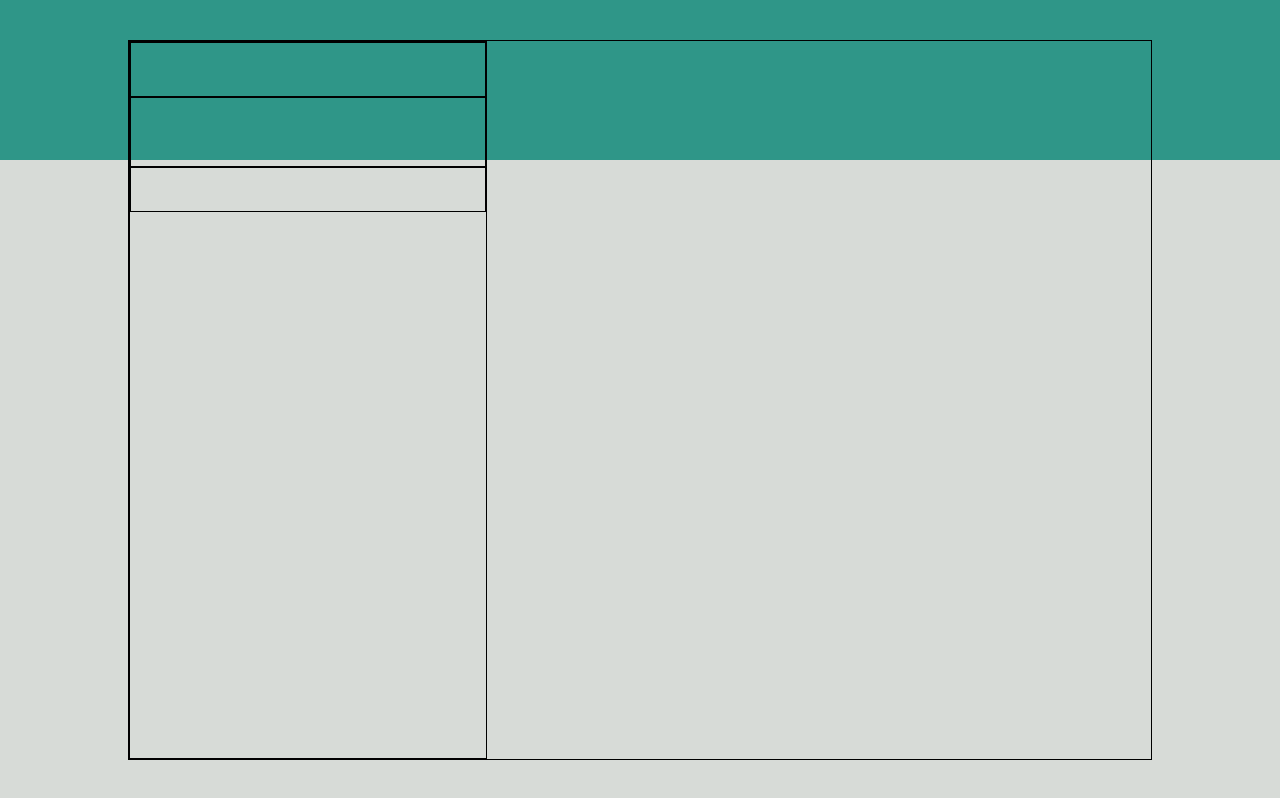
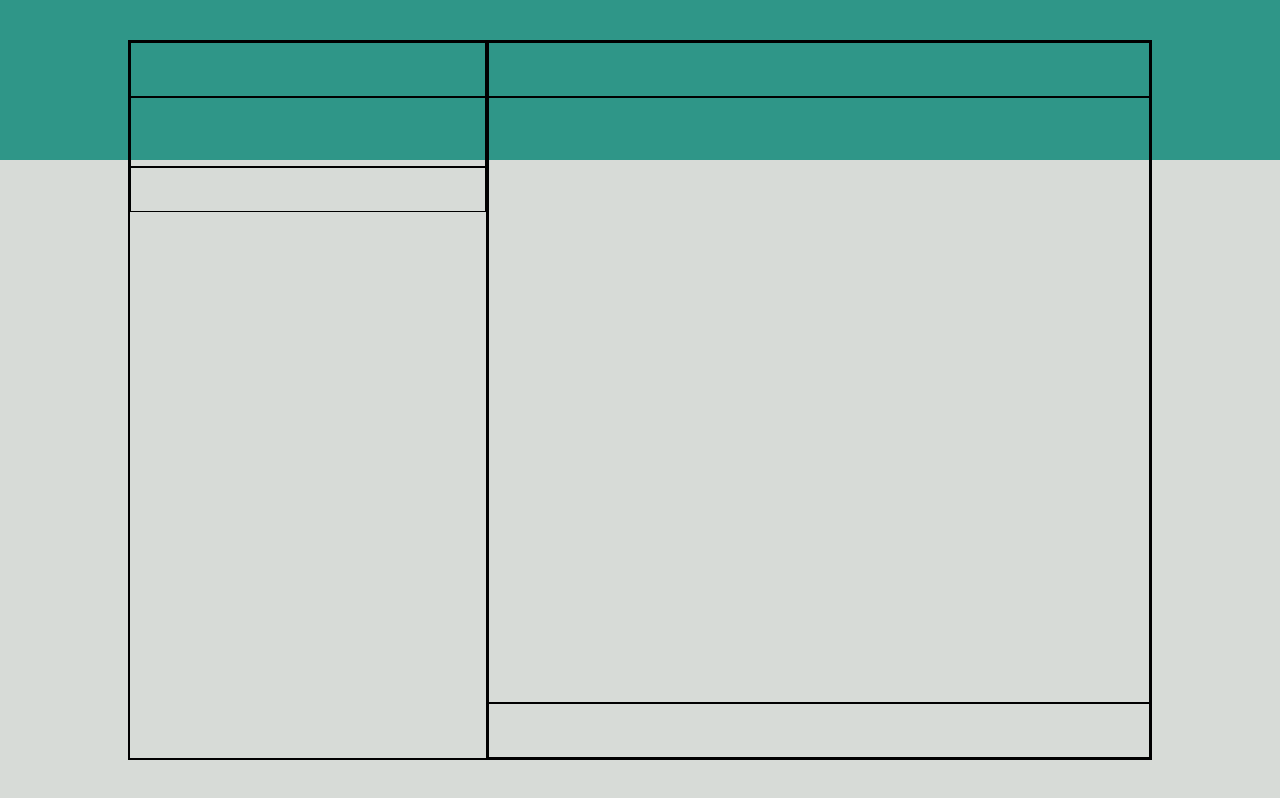
Before and after one commit to valeriofilareti/vue-boolzapp, a plain HTML site: page milestone1/index.html in a window 1280 px wide. Drawn offline with Linux system fonts and the light colour scheme.

Commit message:
[add] right-wrapper structure

```diff
--- a/milestone1/index.html
+++ b/milestone1/index.html
@@ -14,7 +14,11 @@
       <div class="alert"></div>
       <div class="search"></div>
     </div>
-    <div class="right-wrapper"></div>
+    <div class="right-wrapper">
+      <div class="selected-chat"></div>
+      <div class="chat"></div>
+      <div class="text-area"></div>
+    </div>
   </div>
   <script src="script.js"></script>
 </body>
--- a/milestone1/style.css
+++ b/milestone1/style.css
@@ -21,6 +21,7 @@ body {
   width: 80%;
   height: 90%;
   border: 1px solid black;
+  display: flex;
 }
 
 /* left-wrap */
@@ -30,21 +31,48 @@ body {
   border: 1px solid black;
 }
 
+.user, .alert, .search {
+  width: 100%
+}
+
 .user {
+  height: 55px;
+  border: 1px solid black;
+}
+
+.alert {
+  height: 70px;
+  border: 1px solid black;
+}
+
+.search {
+  height: 45px;
+  border: 1px solid black;
+}
+/* /left-wrap */
+
+/* right-wrap */
+.right-wrapper {
+  width: 65%;
+  height: 100%;
+  border: 1px solid black;
+}
+
+.selected-chat {
   height: 55px;
   width: 100%;
   border: 1px solid black;
 }
 
-.alert {
-  height: 70px;
+.chat {
+  width: 100%;
+  height: calc(100% - 110px);
+  border: 1px solid black;
+}
+
+.text-area {
+  height: 55px;
   width: 100%;
   border: 1px solid black;
 }
-
-.search {
-  height: 45px;
-  width: 100%;
-  border: 1px solid black;
-}
-/* /left-wrap */
+/* /right-wrap */
```
